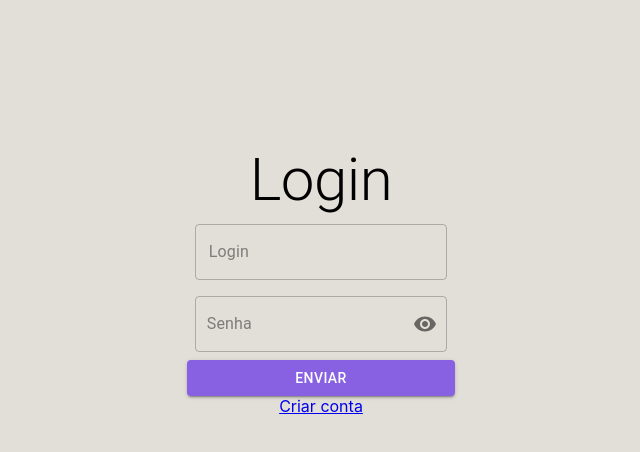
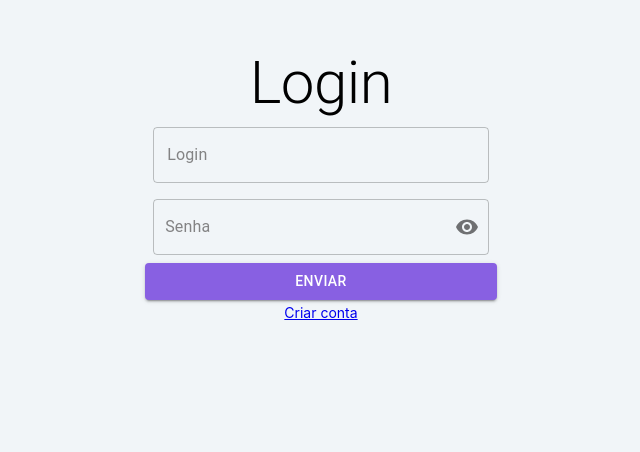
Before and after one commit to cpaulof/certapp, a React (Create React App) app: page / in a window 1280 px wide. Shown: the part 232-684 px from the top of the page, without its empty margins (319-959 px from the left). Built offline with nearby package versions, Linux system fonts and the light colour scheme.

Commit message:
Poucas alterações no frontend

```diff
--- a/src/App.css
+++ b/src/App.css
@@ -1,7 +1,86 @@
+/*update*/
+
+*{
+  margin: 0;
+}
+div, section{
+  display: block;
+}
+
+.App{
+  background: var(--clr-grey-10);
+  padding: 6rem 0;
+}
+
+:root {
+  --clr-primary: #2680c0;
+  --clr-primary-dark: #003e6b;
+  --clr-primary-light: #85c6f4;
+  --clr-primary-1: #003e6b;
+  --clr-primary-2: #0a558a;
+  --clr-primary-3: #0f6099;
+  --clr-primary-4: #1870af;
+  --clr-primary-5: #2680c0;
+  --clr-primary-6: #4299d7;
+  --clr-primary-7: #64b1e8;
+  --clr-primary-8: #85c6f4;
+  --clr-primary-9: #b4dffe;
+  --clr-primary-10: #daedfb;
+  --clr-grey-1: #102a42;
+  --clr-grey-3: #324d67;
+  --clr-grey-4: #48647f;
+  --clr-grey-5: #617d98;
+  --clr-grey-8: #bcccdc;
+  --clr-grey-9: #dae2ec;
+  --clr-grey-10: #f1f5f8;
+  --clr-white: #fff;
+  --clr-black: #0a0c10;
+  --clr-red-dark: #bb2525;
+  --clr-red-light: #e66b6b;
+  --ff-primary: "Roboto",sans-serif;
+  --ff-secondary: "Open Sans",sans-serif;
+  --transition: all 0.3s linear;
+  --spacing: 0.15rem;
+  --radius: 0.375rem;
+  --fixed-width: 620px;
+}
+
+.MuiList-root.MuiList-padding.css-h4y409-MuiList-root{
+  width: 90vw;
+  max-width: 1170px;
+  margin: 0 auto 2rem;
+  display: grid;
+  grid-gap: 3rem 1.5rem;
+  gap: 3rem 1.5rem;
+  grid-template-columns: repeat(auto-fill,minmax(330px,1fr));
+  --radius: 0.375rem;
+}
+
+.MuiListItemButton-root.MuiListItemButton-gutters.MuiButtonBase-root.css-1kl85us-MuiButtonBase-root-MuiListItemButton-root{
+  height: 100%;
+}
+
+
+.css-1sra7t5-MuiTypography-root {
+  margin: 0;
+  font-family: "Roboto","Helvetica","Arial",sans-serif;
+  font-weight: 100;
+  font-size: 4.75rem;
+  line-height: 1.2;
+  letter-spacing: -0.00833em;
+}
+
+.MuiFormControl-root.css-r47a1p-MuiFormControl-root{
+  width: 38ch;
+}
+
+/*fim-update*/
+
+
+
 .App {
   text-align: center;
-  background-color: rgb(226, 222, 216);
-  min-height: 100vh;
+  min-height: 80vh;
   display: flex;
   flex-direction: column;
   align-items: center;
--- a/src/App.js
+++ b/src/App.js
@@ -27,10 +27,14 @@ const theme =  createTheme({
     secondary: {
       main: '#d84578',
     },
+    /** update
+     *
     background: {
       default: '#c3c3c3',
       paper: '#f1eded',
     },
+    fim-update*/
+
     text: {
       primary: 'rgba(41,41,41,0.87)',
       secondary: 'rgba(84,83,83,0.7)',
--- a/src/components/navbar.js
+++ b/src/components/navbar.js
@@ -14,6 +14,8 @@ import MenuItem from '@mui/material/MenuItem';
 import AdbIcon from '@mui/icons-material/Adb';
 import { useEffect } from 'react';
 import { useState } from 'react';
+
+
 
 const pages = ['Sobre', 'Criar'];
 const settings = ['Perfil', 'Conta', 'Certificados', 'Sair'];
--- a/src/index.css
+++ b/src/index.css
@@ -1,4 +1,23 @@
+
+/*
+===============
+Comentários
+===============
+*/
+
+/*
+===============
+Global Styles
+===============
+*/
 body {
+  /* update 1.0 */
+  font-family: var(--ff-secondary);
+  background: var(--clr-grey-10);
+  line-height: 1.8;
+  font-size: .875rem;
+  /*fim-update*/
+
   margin: 0;
   font-family: -apple-system, BlinkMacSystemFont, 'Segoe UI', 'Roboto', 'Oxygen',
     'Ubuntu', 'Cantarell', 'Fira Sans', 'Droid Sans', 'Helvetica Neue',
--- a/src/pages/list_document.js
+++ b/src/pages/list_document.js
@@ -151,11 +151,14 @@ export default function ListDocument(){
     return (
         <>
         <List  sx={{
+        /* update
         width: '100%',
         maxWidth: {xs:"90%", sm: "90%", md:"80%", lg:"60%"},
         bgcolor: "#AAA",
         borderRadius:".5em",
         overflow: 'auto',
+        */
+
       }}  component="nav" aria-label="secondary">
             {certificados.map((c)=>{
                 return (<div key={c.previous_hash}>
```
